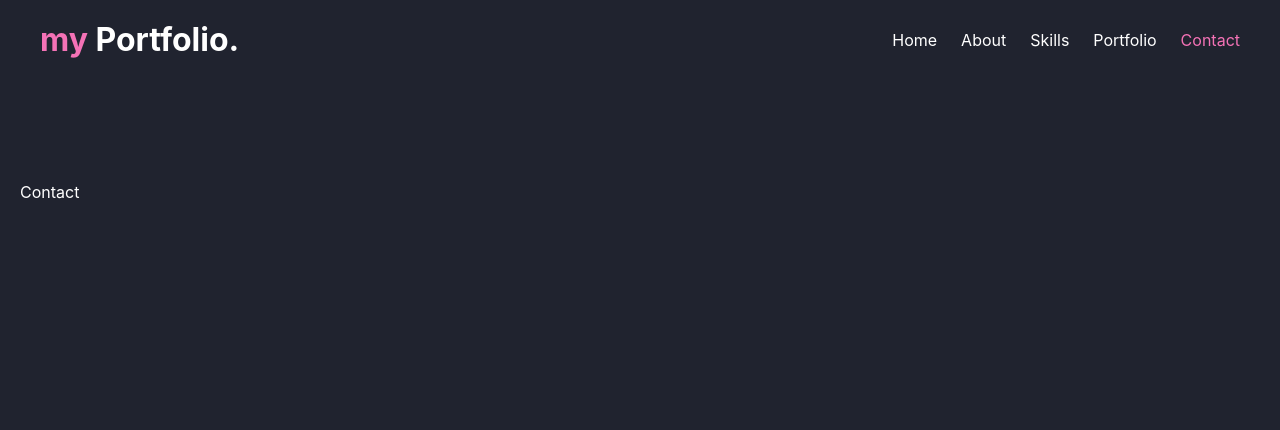
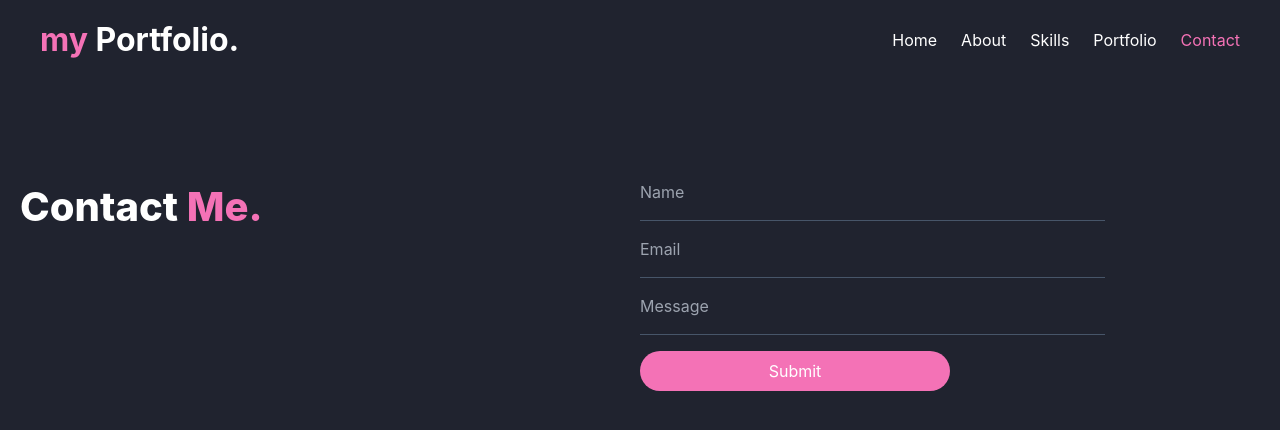
Before and after one commit to Leprekus/react-portfolio-site, a React (Vite) app in the folder leprekus-site/: page /contact in a window 1280 px wide. Shown: the top 430 px of the page. Built offline with nearby package versions, Linux system fonts and the light colour scheme.

Commit message:
create contact page

```diff
--- a/leprekus-site/src/pages/Contact.jsx
+++ b/leprekus-site/src/pages/Contact.jsx
@@ -1,8 +1,26 @@
 import React from 'react'
+import Layout from '../components/Layout'
 
 function Contact() {
   return (
-    <div>Contact</div>
+    <section className='flex flex-col text-center
+    md:flex-row md:justify-between md:items-start
+    '>
+      <h1>Contact <span className='text-pink-400'>Me.</span></h1>
+      <form className='flex flex-col items-start w-full
+      md:w-1/2'>
+        <input className='w-1/2 bg-[#20232f] focus:outline-none' type='text' placeholder="Name" />
+        <hr className='h-px my-4 bg-slate-600 border-0 w-3/4'/>
+        <input className='w-1/2 bg-[#20232f] focus:outline-none' type='text' placeholder="Email" />
+        <hr className='h-px my-4 bg-slate-600 border-0 w-3/4'/>
+        <input className='w-1/2 bg-[#20232f] focus:outline-none' type='text' placeholder="Message" />
+        <hr className='h-px my-4 bg-slate-600 border-0 w-3/4'/>
+        <input className='w-1/2 focus:outline-none cursor-pointer
+        px-4 py-2 bg-pink-400 rounded-full hover:bg-pink-600
+        hover:transition-all transition-all
+        ' type="submit" placeholder='Send'/>
+      </form>
+    </section>
   )
 }
 
--- a/leprekus-site/src/pages/Projects.jsx
+++ b/leprekus-site/src/pages/Projects.jsx
@@ -3,7 +3,7 @@ import Cardholder from '../components/Card/Cardholder';
 
 export default function Projects () {
     return (
-        <section className='flex items-center flex-col'>
+        <section className='flex items-center flex-col text-center'>
             <h1>My Project <span className='text-pink-400'>Showcase.</span></h1>
             <Cardholder>
                 <Card>projects card format</Card>
--- a/leprekus-site/src/pages/Skills.jsx
+++ b/leprekus-site/src/pages/Skills.jsx
@@ -34,7 +34,7 @@ export default function Skills () {
               <li>
                   <p>lorem</p>
               </li>
-              <hr className='h-px my-4 bg-slate-600 border-0'/>
+                <hr className='h-px my-4 bg-slate-600 border-0'/>
               <li>
                   <p>lorem</p>
               </li>
```
